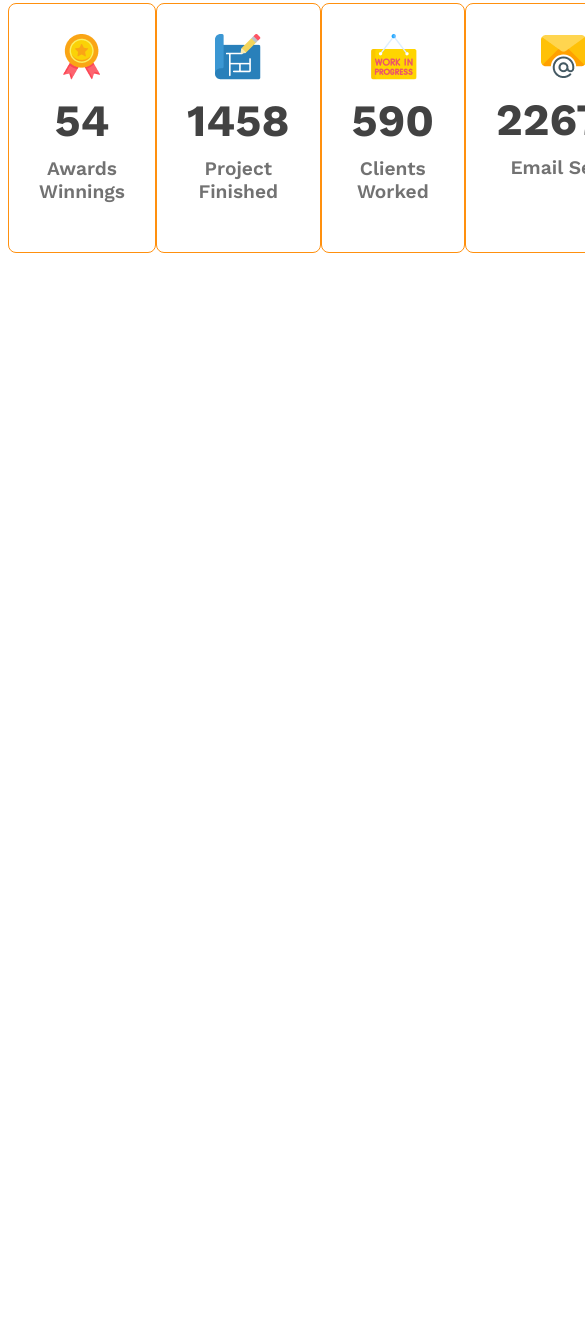
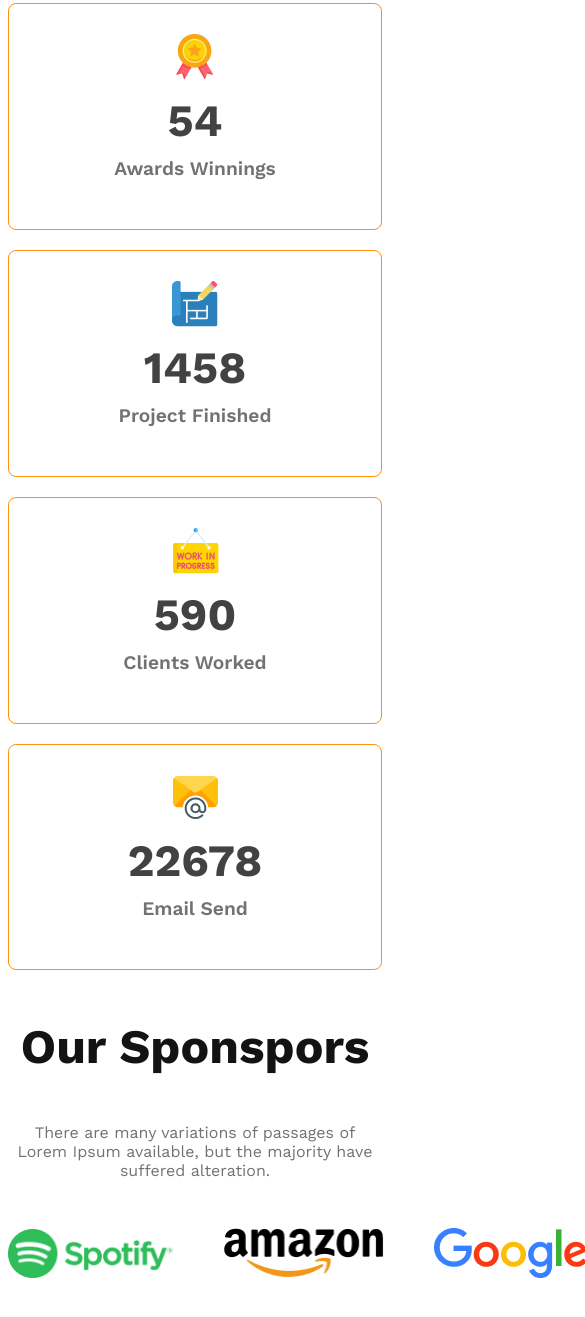
Before and after one commit to sumit-ch-dev/g3-architects-website, a plain HTML site: page index.html in a window 390 px wide. Shown: the part 4525-5842 px from the top of the page, 585 px wide, since content can reach past the window. Before the commit the page ends 4848 px from the top, so only its background shows below. Drawn offline with nearby package versions, Linux system fonts and the light colour scheme.

Commit message:
added sponsors section

```diff
--- a/index.html
+++ b/index.html
@@ -124,6 +124,22 @@
                 </div>
             </div>
         </section>
+
+        <!-- sponsors section -->
+        <section class="sponsors">
+            <h3 class="section-title">Our Sponspors</h3>
+            <p class="text-light-gray">There are many variations of passages of Lorem Ipsum available, but the majority
+                have suffered
+                alteration.
+            </p>
+            <div class="sponsors-image-container">
+                <img src="./images/sponsors/spotify.png" alt="">
+                <img src="./images/sponsors/amazon.png" alt="">
+                <img src="./images/sponsors/google.png" alt="">
+                <img src="./images/sponsors/telerama.png" alt="">
+                <img src="./images/sponsors/figma.png" alt="">
+            </div>
+        </section>
     </main>
     <footer>
 
--- a/styles.css
+++ b/styles.css
@@ -150,6 +150,22 @@ main {
     margin-bottom: 10px;
 }
 
+/* sponsors styles */
+.sponsors {
+    text-align: center;
+}
+
+.sponsors-image-container {
+    display: flex;
+    justify-content: space-evenly;
+    align-items: center;
+    gap: 3rem;
+    margin-top: 3rem;
+}
+
+.sponsors-image-container img {
+    width: 165px;
+}
 
 /* responsive media queries */
 /* small screen */
@@ -158,17 +174,25 @@ main {
         padding: 20px;
     }
 
-    nav {
-        flex-direction: column;
-    }
-
-    .team-container {
+    nav,
+    .team-container,
+    .facts-card-container {
         flex-direction: column;
     }
 
     .team-img-container {
         grid-template-columns: repeat(1, 1fr)
     }
+
+    .team-content .facts-card-container {
+        padding-left: 20px;
+        padding-right: 20px;
+    }
+
+    .facts-card-container {
+        gap: 20px;
+    }
+
 }
 
 /* medium screens */
@@ -179,7 +203,8 @@ main {
     }
 
     nav,
-    .team-container {
+    .team-container,
+    .sponsors-image-container {
         flex-direction: column;
     }
 
```
